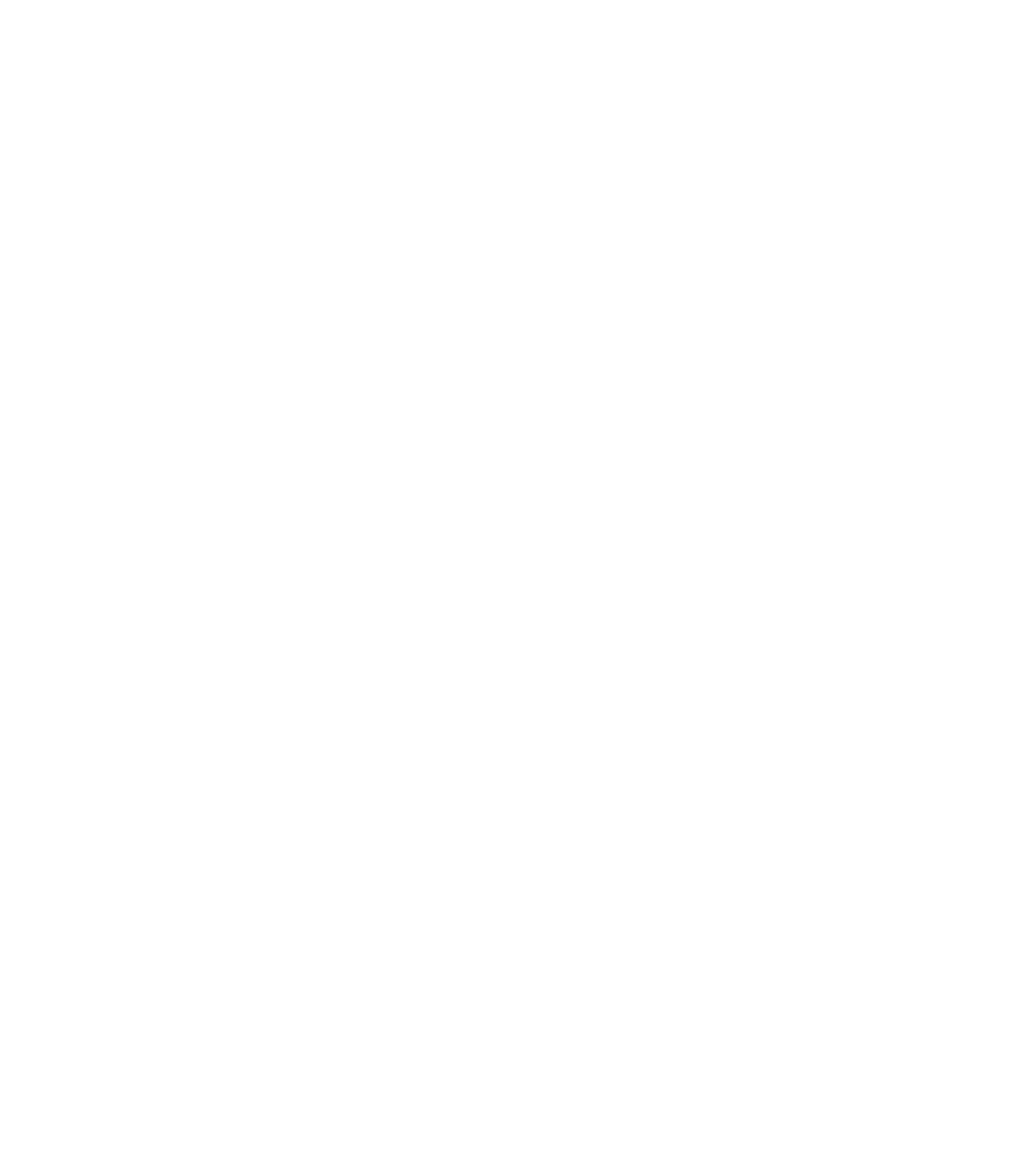
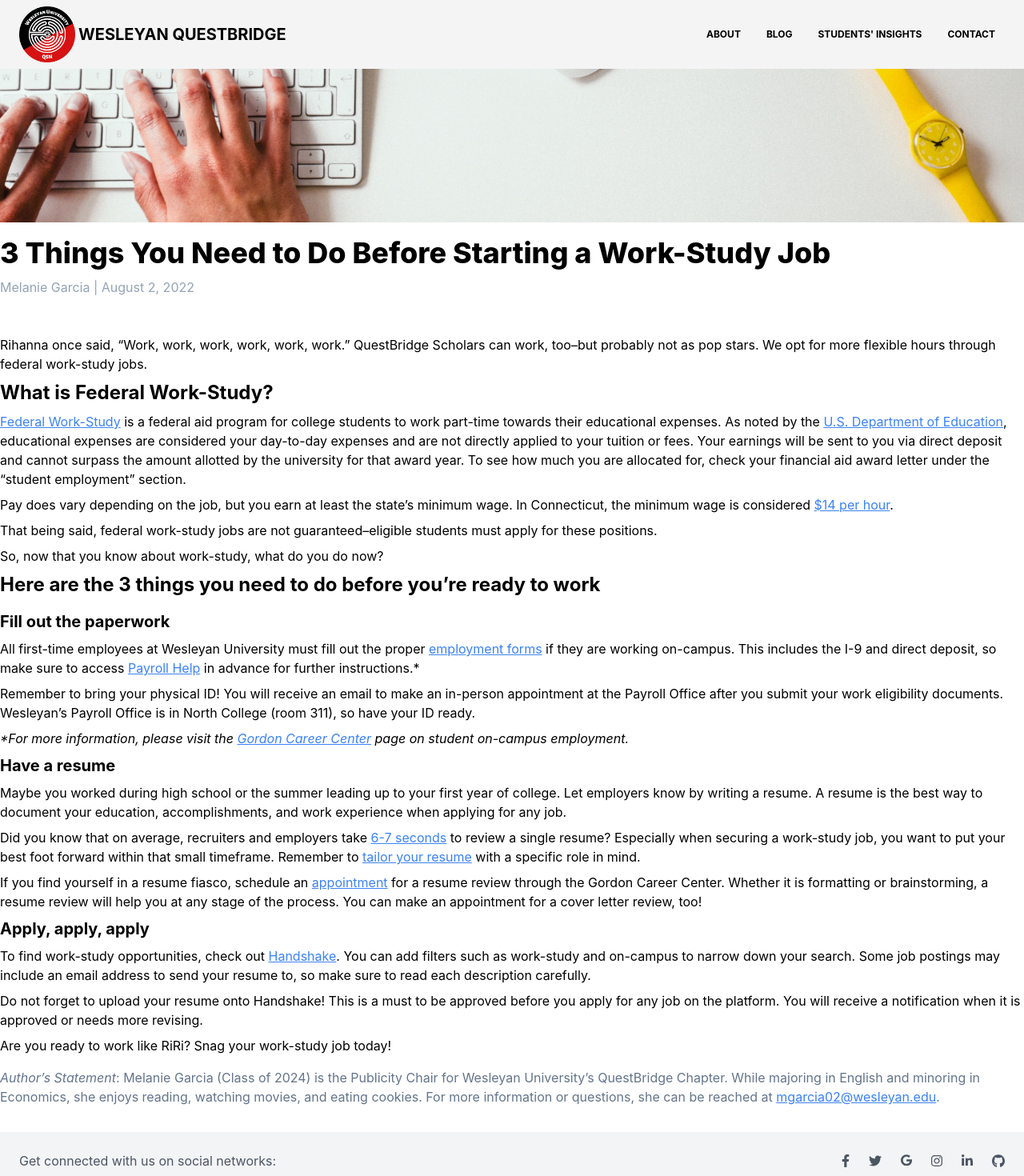
Before and after one commit to dphearom/questbridgeWesReact, a React (Create React App) app: page /blog/post1 in a window 1280 px wide. Before the commit this address had no page. Shown: the top 1470 px of the page at 80% size. Before the commit the page ends 800 px from the top, so only its background shows below. Built offline with nearby package versions, Linux system fonts and the light colour scheme.

Commit message:
post update

```diff
--- a/src/App.js
+++ b/src/App.js
@@ -3,6 +3,7 @@
 import About from "./About/about.js";
 import Contact from "./Contact/contact.js"
 import Blog from "./Blog/blog.js"
+import Post1 from "./BlogPost/post1.js"
 
 function App() {
   return (
@@ -12,6 +13,7 @@
         <Route exact path="/about" element={<About />}></Route>
         <Route exact path="/contact" element={<Contact/>}></Route>
         <Route exact path="/blog" element={<Blog/>}></Route>
+        <Route exact path="/blog/post1" element={<Post1/>}></Route>
       </Routes>
     </BrowserRouter>
   );
--- a/src/Blog/blog.js
+++ b/src/Blog/blog.js
@@ -1,6 +1,7 @@
 import Navbar from "../Navigation/Navbar.js";
 import FooterMain from "../Footer/FooterMain.js";
 import holder from "./holder.jpg";
+import { Link } from "react-router-dom";
 
 export default function Blog() {
   return (
@@ -9,22 +10,6 @@
         <Navbar />
       </div>
       <div className="container mx-auto pt-10">
-        {/* <div className="flex">
-          <div className="bg-gray-100 rounded-3xl border shadow-lg p-10 w-full md:flex-row flex flex-wrap sm:flex-col">
-            <div className="">
-              <img
-                className="h-40 w-50"
-                src={holder}
-                alt="holder for blog post"
-              ></img>
-            </div>
-            <div className="flex-1 pl-3 ">
-              <h1 className="text-4xl text-gray-700 pt-6"> 3 Things You Need to Do Before Starting a Work-Study Job </h1>
-              <h2 className="text-xl text-gray-400 pt-1">Melanie Garcia | August 2, 2022</h2>
-              <button className="flex items-center justify-center px-8 py-3 border border-transparent text-base font-medium rounded-md text-black bg-wescolor0 hover:bg-wescolor1 md:py-1 md:text-lg md:px-4 md:my-4">Read More</button>
-            </div>
-          </div>
-        </div> */}
         <div className="bg-white rounded-xl border shadow-md overflow-hidden w-full mx-auto">
           <div className="md:flex">
             <div className="md:shrink-0">
@@ -35,16 +20,16 @@
               ></img>
             </div>
             <div className="p-8">
-              <div class="uppercase tracking-wide text-sm text-indigo-500 font-semibold">
+              <div class="uppercase tracking-wide text-sm text-wescolor font-semibold">
                 Tips
               </div>
-              <a
-                href="#"
-                className="block mt-1 text-lg leading-tight font-medium text-black hover:underline"
+              <Link
+                to="/blog/post1"
+                className="block mt-1 text-2xl leading-tight font-medium text-black hover:underline"
               >
                 3 Things You Need to Do Before Starting a Work-Study Job
-              </a>
-              <p className="text-gray-400"> Melanie Garcia | August 2, 2022</p>
+              </Link>
+              <p className="text-gray-500"> Melanie Garcia | August 2, 2022</p>
               <p className="mt-2 text-slate-500">
                 Lorem ipsum dolor sit amet, consectetur adipiscing elit, sed do
                 eiusmod tempor incididunt ut labore et dolore magna aliqua. Ut
@@ -65,16 +50,16 @@
               ></img>
             </div>
             <div className="p-8">
-              <div class="uppercase tracking-wide text-sm text-indigo-500 font-semibold">
+              <div class="uppercase tracking-wide text-sm text-wescolor font-semibold">
                 Tips
               </div>
               <a
                 href="#"
-                className="block mt-1 text-lg leading-tight font-medium text-black hover:underline"
+                className="block mt-1 text-2xl leading-tight font-medium text-black hover:underline"
               >
-                3 Things You Need to Do Before Starting a Work-Study Job
+                Looking Ahead: 3 FGLI Resources That Are Worth Your Time
               </a>
-              <p className="text-gray-400"> Melanie Garcia | August 2, 2022</p>
+              <p className="text-gray-500"> Melanie Garcia | August 2, 2022</p>
               <p className="mt-2 text-slate-500">
                 Lorem ipsum dolor sit amet, consectetur adipiscing elit, sed do
                 eiusmod tempor incididunt ut labore et dolore magna aliqua. Ut
--- /dev/null
+++ b/src/BlogPost/post1.js
@@ -0,0 +1,127 @@
+import { Link } from "react-router-dom";
+import Navbar from "../Navigation/Navbar.js";
+import FooterMain from "../Footer/FooterMain.js";
+import post1img from "./post1.jpg";
+
+export default function post1() {
+  return (
+    <>
+      <div>
+        <Navbar />
+      </div>
+      <div className="container mx-auto flex flex-col">
+        <div className="overflow-hidden container">
+          <img
+            src={post1img}
+            alt="Campus Cover"
+            className="h-48 w-full object-cover"
+          />
+        </div>
+        <div>
+          <h1 className="block mt-4 text-4xl leading-tight text-black font-extrabold">
+            3 Things You Need to Do Before Starting a Work-Study Job
+          </h1>
+          <p className="mt-2 text-slate-400">
+            {" "}
+            Melanie Garcia | August 2, 2022
+          </p>
+          <p className="mt-12">
+            Rihanna once said, “Work, work, work, work, work, work.” QuestBridge
+            Scholars can work, too–but probably not as pop stars. We opt for
+            more flexible hours through federal work-study jobs.{" "}
+          </p>
+          <h3 className="text-2xl mt-2 font-bold">
+            What is Federal Work-Study?
+          </h3>
+          <p className="mt-2">
+            <a href="https://studentaid.gov/understand-aid/types/work-study" className="underline text-blue-500">Federal Work-Study</a> is a federal aid program for college students to
+            work part-time towards their educational expenses. As noted by the <a href="https://studentaid.gov/understand-aid/types/work-study" className="underline text-blue-500">U.S. Department of Education</a>, educational expenses are considered
+            your day-to-day expenses and are not directly applied to your
+            tuition or fees. Your earnings will be sent to you via direct
+            deposit and cannot surpass the amount allotted by the university for
+            that award year. To see how much you are allocated for, check your
+            financial aid award letter under the “student employment” section.{" "}
+          </p>
+          <p className="mt-2">
+            Pay does vary depending on the job, but you earn at least the
+            state’s minimum wage. In Connecticut, the minimum wage is considered <a href="https://portal.ct.gov/Office-of-the-Governor/News/Press-Releases/2022/06-2022/Governor-Lamont-Reminds-Residents-That-Minimum-Wage-Is-Scheduled-To-Increase-on-Friday" className="underline text-blue-500">$14 per hour</a>.{" "}
+          </p>
+          <p className="mt-2">
+            That being said, federal work-study jobs are not guaranteed–eligible
+            students must apply for these positions.{" "}
+          </p>
+          <p className="mt-2">
+            So, now that you know about work-study, what do you do now?{" "}
+          </p>
+          <h3 className="text-2xl mt-2 font-bold">
+            Here are the 3 things you need to do before you’re ready to work
+          </h3>
+          <h3 className="text-xl mt-4 font-bold">Fill out the paperwork</h3>
+          <p className="mt-2">
+            All first-time employees at Wesleyan University must fill out the
+            proper <a href="https://www.wesleyan.edu/careercenter/students/Campus%20Employment.html" className="underline text-blue-500">employment forms</a> if they are working on-campus. This includes
+            the I-9 and direct deposit, so make sure to access <a href="https://wesleyanedu.service-now.com/sp?id=sc_cat_item&sys_id=b60dfb57db491490b81b1be315961962&sysparm_category=31b69a19db119010b81b1be315961929" className="underline text-blue-500">Payroll Help</a> in
+            advance for further instructions.*
+          </p>
+          <p className="mt-2">
+            Remember to bring your physical ID! You will receive an email to
+            make an in-person appointment at the Payroll Office after you submit
+            your work eligibility documents. Wesleyan’s Payroll Office is in
+            North College (room 311), so have your ID ready.
+          </p>
+          <p className="mt-2 italic">
+            *For more information, please visit the <a href="https://www.wesleyan.edu/careercenter/students/Campus%20Employment.html" className="underline text-blue-500">Gordon Career Center</a> page on
+            student on-campus employment.
+          </p>
+          <h3 className="text-xl mt-2 font-bold">Have a resume</h3>
+          <p className="mt-2">
+            Maybe you worked during high school or the summer leading up to your
+            first year of college. Let employers know by writing a <a href="https://www.wesleyan.edu/careercenter/students/resumes-and-cover-letters.html" >resume</a>. A
+            resume is the best way to document your education, accomplishments,
+            and work experience when applying for any job.
+          </p>
+          <p className="mt-2">
+            Did you know that on average, recruiters and employers take <a href="https://www.indeed.com/career-advice/resumes-cover-letters/how-long-do-employers-look-at-resumes" className="underline text-blue-500">6-7
+            seconds</a> to review a single resume? Especially when securing a
+            work-study job, you want to put your best foot forward within that
+            small timeframe. Remember to <a href="https://www.indeed.com/career-advice/resumes-cover-letters/tailoring-resume" className="underline text-blue-500">tailor your resume</a> with a specific role
+            in mind.
+          </p>
+          <p className="mt-2">
+            If you find yourself in a resume fiasco, schedule an <a href="https://www.wesleyan.edu/careercenter/students/schedule-an-appointment.html" className="underline text-blue-500">appointment</a> for
+            a resume review through the Gordon Career Center. Whether it is
+            formatting or brainstorming, a resume review will help you at any
+            stage of the process. You can make an appointment for a cover letter
+            review, too!
+          </p>
+          <h3 className="text-xl mt-2 font-bold">Apply, apply, apply</h3>
+          <p className="mt-2">
+            To find work-study opportunities, check out <a href="https://joinhandshake.com/" className="underline text-blue-500">Handshake</a>. You can add
+            filters such as work-study and on-campus to narrow down your search.
+            Some job postings may include an email address to send your resume
+            to, so make sure to read each description carefully.
+          </p>
+          <p className="mt-2">
+            Do not forget to upload your resume onto Handshake! This is a must
+            to be approved before you apply for any job on the platform. You
+            will receive a notification when it is approved or needs more
+            revising.
+          </p>
+          <p className="mt-2">
+            Are you ready to work like RiRi? Snag your work-study job today!
+          </p>
+          <p className="mt-4 text-slate-500">
+            <span className="italic">Author’s Statement</span>: Melanie Garcia (Class of 2024) is the Publicity
+            Chair for Wesleyan University’s QuestBridge Chapter. While majoring
+            in English and minoring in Economics, she enjoys reading, watching
+            movies, and eating cookies. For more information or questions, she
+            can be reached at <span className="underline text-blue-500">mgarcia02@wesleyan.edu</span>.
+          </p>
+        </div>
+      </div>
+      <div className="mt-8">
+        <FooterMain />
+      </div>
+    </>
+  );
+}
--- a/src/Navigation/Navbar.js
+++ b/src/Navigation/Navbar.js
@@ -3,7 +3,6 @@
 import { FontAwesomeIcon } from "@fortawesome/react-fontawesome";
 import { faBars } from "@fortawesome/free-solid-svg-icons";
 import { Link } from "react-router-dom";
-// import About from "./About/about.js"
 
 export default function Navbar({ fixed }) {
   const [navbarOpen, setNavbarOpen] = React.useState(false);
```
Also changed, not shown: src/BlogPost/post1.jpg (added).
